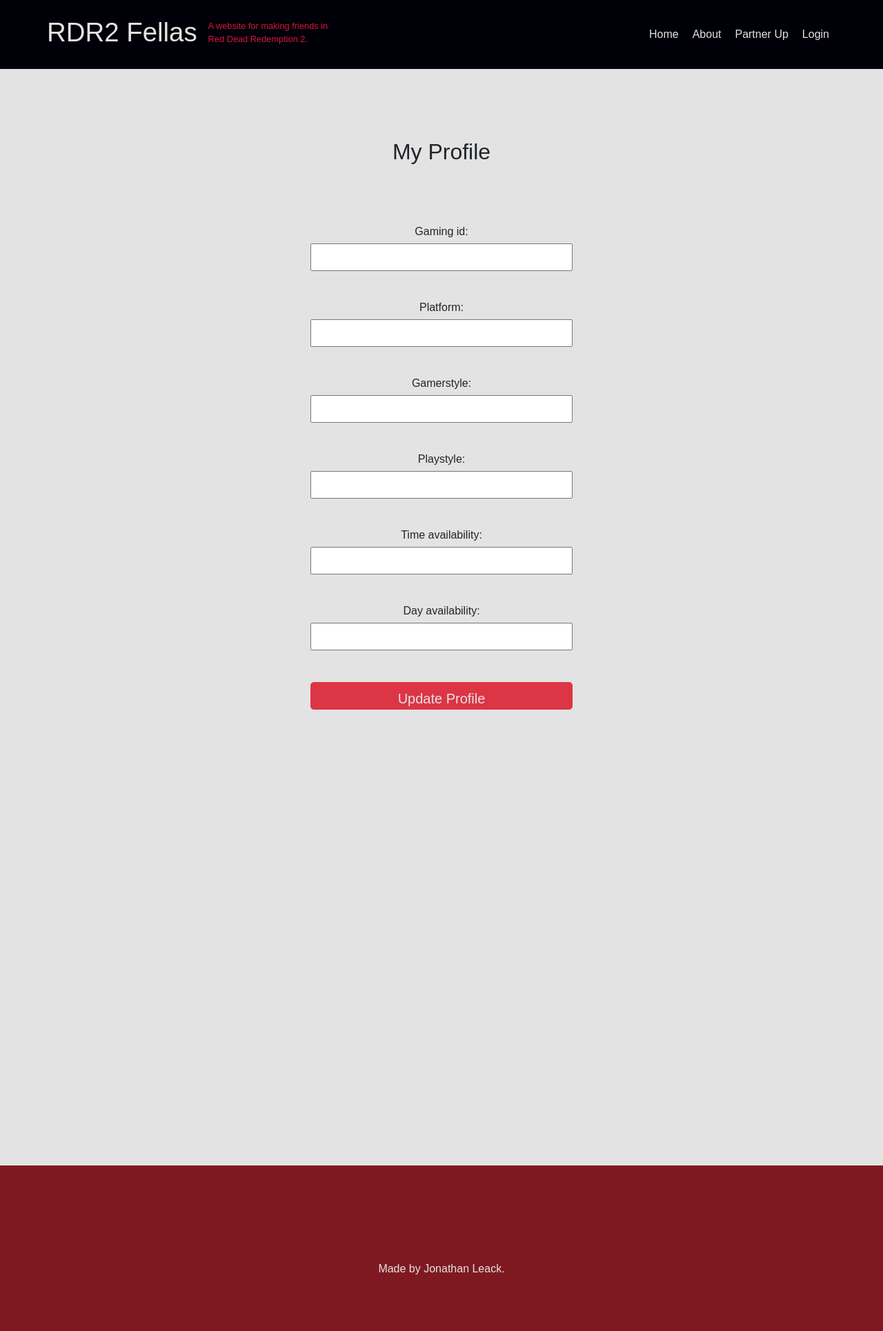
After one commit to JonnyBeoulve/RDR2-Fellas, a Django app: page /myprofile/ in a window 1280 px wide. The commit adds this page. Shown: the top 1930 px of the page at 69% size. Run offline with Django 3.2, Linux system fonts and the light colour scheme; some libraries are stand-ins or nearby versions; some web fonts are replaced.

Commit message:
Partial my profile implementation

```diff
--- a/rdr2_fellas/forms.py
+++ b/rdr2_fellas/forms.py
@@ -2,8 +2,9 @@ from django import forms
 from django.contrib.auth.models import User
 from rdr2_fellas.models import UserProfile
 
-# Required information for user profile registration
 class UserForm(forms.ModelForm):
+    """ This class houses required information for user profile registration """
+
     password = forms.CharField(widget=forms.PasswordInput())
     confirm_password = forms.CharField(widget=forms.PasswordInput())
 
@@ -26,11 +27,37 @@ class UserForm(forms.ModelForm):
                 'Password must be at least 6 characters in length!'
                 )
 
-# Optional information for user profile
 class UserProfileForm(forms.ModelForm):
+    """ This class houses supplementary information for user profile registration """
+
     class Meta():
         model = UserProfile
         fields = ('gaming_id', 'platform', 'gamerstyle', 'playstyle', 'time_availability', 'day_availability')
         help_texts = {
             'gaming_id': 'Share your PSN ID or Xbox Gamertag here.'
         }
+
+class UpdateUserProfileForm(forms.ModelForm):
+    """ This class allows a user to update their information from the myprofile page """
+
+    gaming_id = forms.CharField(required=True)
+    platform = forms.CharField(required=True)
+    gamerstyle = forms.CharField(required=True)
+    playstyle = forms.CharField(required=True)
+    time_availability = forms.CharField(required=True)
+    day_availability = forms.CharField(required=True)
+
+    class Meta:
+        model = UserProfile
+        fields = ('gaming_id', 'platform', 'gamerstyle', 'playstyle', 'time_availability', 'day_availability')
+        help_texts = {
+            'gaming_id': 'Share your PSN ID or Xbox Gamertag here.'
+        }
+
+    def save(self, commit=True):
+        user = super(UpdateUserProfileForm, self).clean()
+
+        if commit:
+            user.save()
+
+        return user
--- a/rdr2_fellas/urls.py
+++ b/rdr2_fellas/urls.py
@@ -25,6 +25,7 @@ urlpatterns = [
     path('', views.home, name='home'),
     path('about/', views.about, name='about'),
     path('partner/', views.partner, name='partner'),
+    path('myprofile/', views.my_profile, name='myprofile'),
     path('login/', views.user_login, name='login'),
     path('logout/', views.user_logout, name='logout'),
     path('register/', views.user_register, name='register'),
--- a/rdr2_fellas/views.py
+++ b/rdr2_fellas/views.py
@@ -1,33 +1,76 @@
 from django.shortcuts import render
-from rdr2_fellas.forms import UserForm, UserProfileForm
+from rdr2_fellas.forms import UserForm, UserProfileForm, UpdateUserProfileForm
 from rdr2_fellas.models import UserProfile
 from django.contrib.auth import authenticate, login, logout
 from django.http import HttpResponseRedirect, HttpResponse
 from django.urls import reverse
 from django.contrib.auth.decorators import login_required
 
-# Root page
 def home(request):
+    """ This view directs the user to index.html """
+
     return render(request,'index.html')
 
-# About page
 def about(request):
+    """ This view direct the user to about.html """
+
     return render(request, 'about.html')
 
-# Grab a list of users and redirect to partner page
 def partner(request):
+    """ This view grabs a list of users and redirects to partner page """
+
     partner_list = UserProfile.objects.order_by('gaming_id')
     partner_dict = {'partners':partner_list}
     return render(request, 'partner.html', context=partner_dict)
 
-# Perform logout for user session
+def my_profile(request):
+    """ This view lets a user view the information and change it """
+
+    if request.method == 'POST':
+
+        # Grab form data
+        user_form = UserForm(data=request.POST)
+        profile_form = UserProfileForm(data=request.POST)
+
+        # Confirm form validity
+        if user_form.is_valid() and profile_form.is_valid():
+
+            # Set user, hash password, and then save to database
+            user = user_form.save()
+            user.set_password(user.password)
+            user.save()
+
+            # Set profile, create relationship, then save to database
+            profile = profile_form.save(commit=False)
+            profile.user = user
+            profile.save()
+
+            # User is now registered.
+            registered = True
+
+        else:
+            # Print form invalid
+            print(user_form.errors, profile_form.errors)
+
+    else:
+        # Render forms
+        my_profile_form = UpdateUserProfileForm()
+
+    return render(request, 'myprofile.html',
+                          {'my_profile_form':my_profile_form})
+
+
 @login_required
 def user_logout(request):
+    """ This view logs a user out """
+
     logout(request)
     return render(request, 'logout.html')
 
-# Process login request / render login page
 def user_login(request):
+    """ This view processes a login request or renders login.html """
+    if request.user.is_authenticated:
+        return HttpResponseRedirect(reverse('home'))
 
     if request.method == 'POST':
 
@@ -50,8 +93,11 @@ def user_login(request):
     else:
         return render(request, 'login.html', {})
 
-# Process registration request / render register page and form
 def user_register(request):
+    """ This view processes registration request or renders register page """
+
+    if request.user.is_authenticated:
+        return HttpResponseRedirect(reverse('home'))
 
     registered = False
 
--- a/templates/base.html
+++ b/templates/base.html
@@ -20,6 +20,10 @@
             <li><a href="/partner">Partner Up</a></li>
 
             {% if user.is_authenticated %}
+            <li><a href="/myprofile">My Profile</a></li>
+            {% endif %}
+
+            {% if user.is_authenticated %}
             <li><a href="/logout">Logout</a></li>
             {% else %}
             <li><a href="/login">Login</a></li>
@@ -28,12 +32,12 @@
           </ul>
         </div>
       </nav>
+    <div>
 
-    <div>
     {% block body_block %}
     {% endblock %}
+
     </div>
-
     <footer>
       <p>Made by <a href="http://www.jonathanleack.com" target="_blank">Jonathan Leack</a>.</p>
     </footer>
--- /dev/null
+++ b/templates/myprofile.html
@@ -0,0 +1,17 @@
+{% extends "base.html" %}
+{% block body_block %}
+
+<div class="container">
+  <section class="about">
+    <h2 class="page-title">My Profile</h2>
+    <div class="form-div">
+      <form enctype="multipart/form-data" method="POST">
+        {% csrf_token %}
+        {{ my_profile_form.as_p }}
+        <input class="btn btn-danger btn-lg" type="submit" name="" value="Update Profile">
+      </form>
+    <div class="form-div">
+  </section>
+</div>
+
+{% endblock %}
--- a/templates/register.html
+++ b/templates/register.html
@@ -4,19 +4,18 @@
 {% block body_block %}
   <div class="container">
     <div class="form-div">
+
       {% if registered %}
         <h1>Thank you for registering!</h1>
         <p>You can now login <a href="/login" class="text-link">here</a>.</p>
       {% else %}
         <h1>Register</h1>
-
         <form enctype="multipart/form-data" method="POST">
           {% csrf_token %}
           {{ user_form.as_p }}
           {{ profile_form.as_p }}
           <input class="btn btn-danger btn-lg" type="submit" name="" value="Register">
         </form>
-
       {% endif %}
 
     </div>
```
Also changed, not shown: db.sqlite3.
